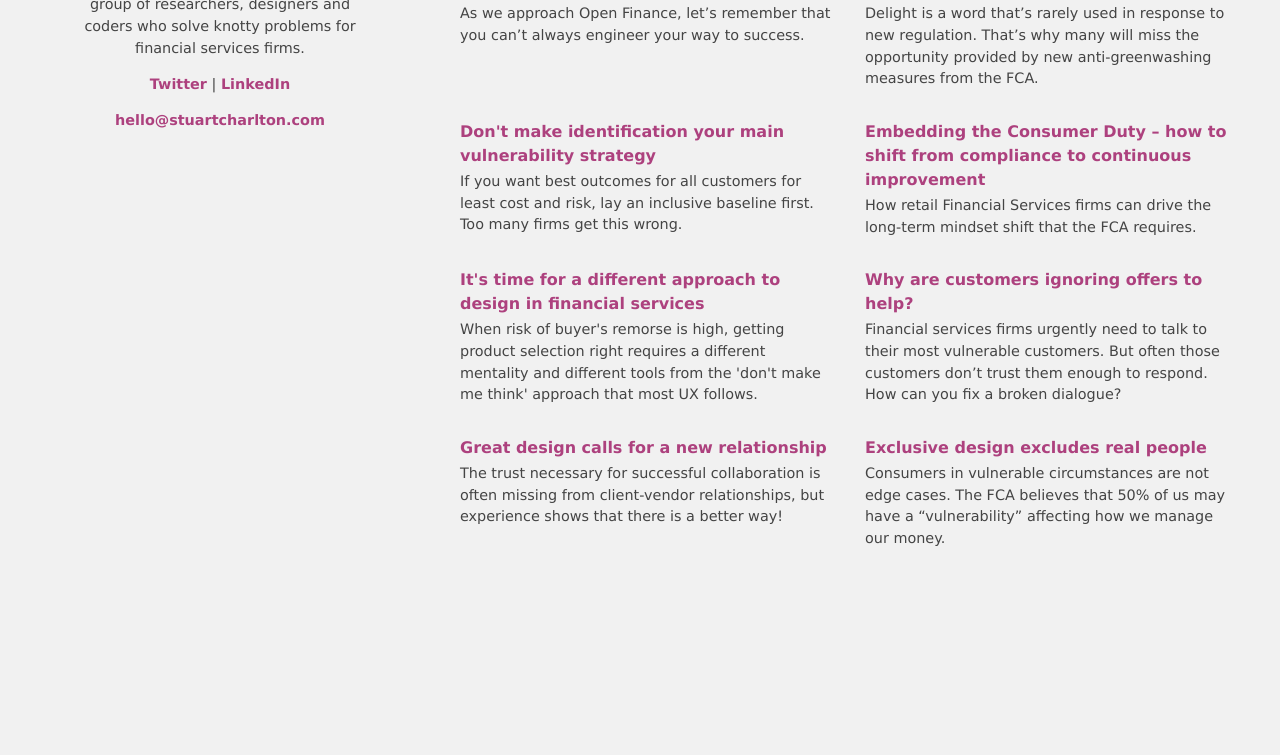
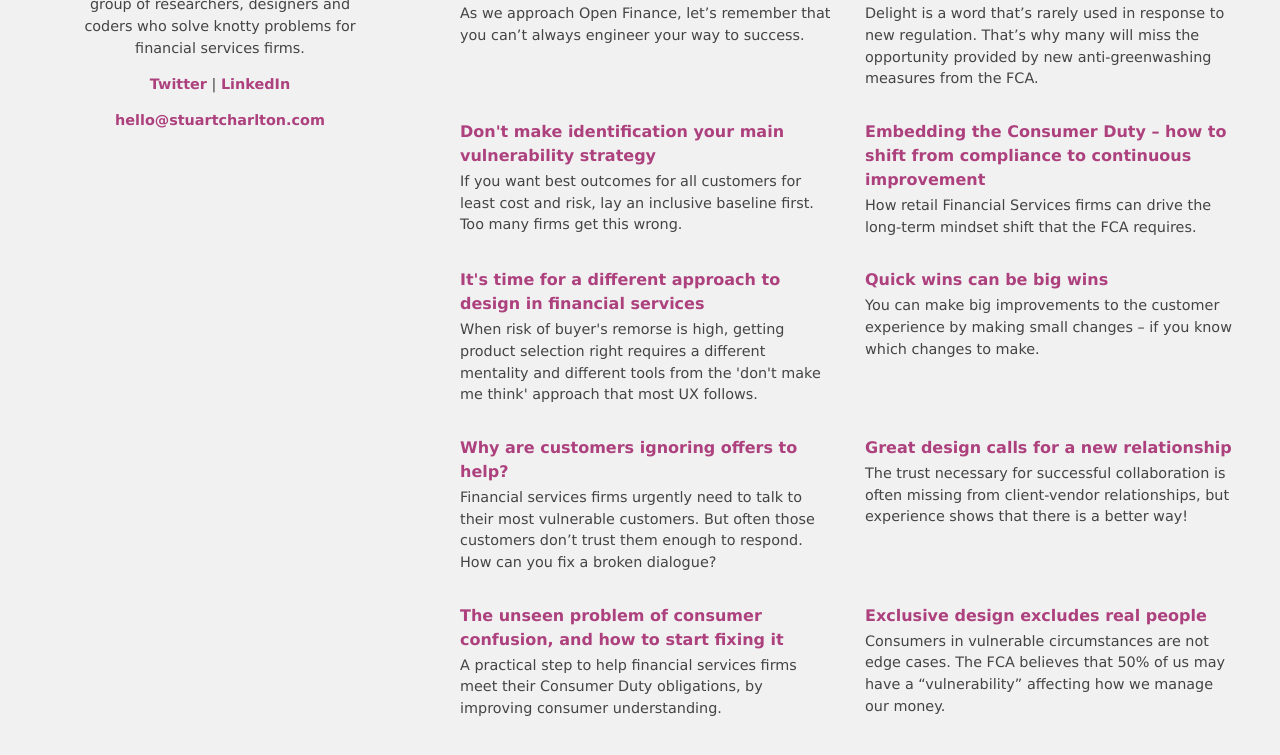
Before and after one commit to stuartcharlton/stuartcharlton.github.io, a plain HTML site: page index.html in a window 1280 px wide. Shown: the part 321-1076 px from the top of the page. Before the commit the page ends 921 px from the top, so only its background shows below. Drawn offline with Linux system fonts and the light colour scheme.

Commit message:
Added two more blogs

```diff
--- a/index.html
+++ b/index.html
@@ -202,6 +202,16 @@
           </article>
           <article class="blog-item">
             <h3 class="blog-item__title">
+              <a href="https://www.cxpartners.co.uk/thinking/blog/quick-wins-can-be-big-wins/">
+                Quick wins can be big wins
+              </a>
+            </h3>
+            <p class="blog-item__desc">
+              You can make big improvements to the customer experience by making small changes – if you know which changes to make.
+            </p>
+          </article>
+          <article class="blog-item">
+            <h3 class="blog-item__title">
               <a href="https://www.cxpartners.co.uk/thinking/blog/why-are-customers-ignoring-offers-to-help/">
                 Why are customers ignoring offers to help?
               </a>
@@ -218,6 +228,16 @@
             </h3>
             <p class="blog-item__desc">
               The trust necessary for successful collaboration is often missing from client-vendor relationships, but experience shows that there is a better way!
+            </p>
+          </article>
+          <article class="blog-item">
+            <h3 class="blog-item__title">
+              <a href="https://www.cxpartners.co.uk/thinking/blog/the-unseen-problem-of-consumer-confusion-and-how-to-start-fixing-it/">
+                The unseen problem of consumer confusion, and how to start fixing it
+              </a>
+            </h3>
+            <p class="blog-item__desc">
+              A practical step to help financial services firms meet their Consumer Duty obligations, by improving consumer understanding.
             </p>
           </article>
           <article class="blog-item">
```
